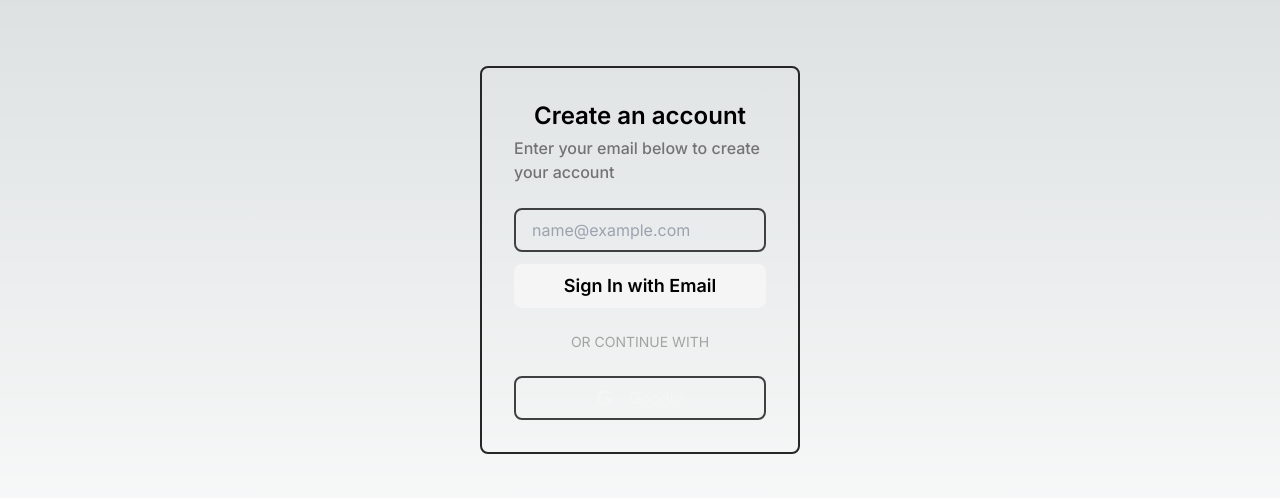
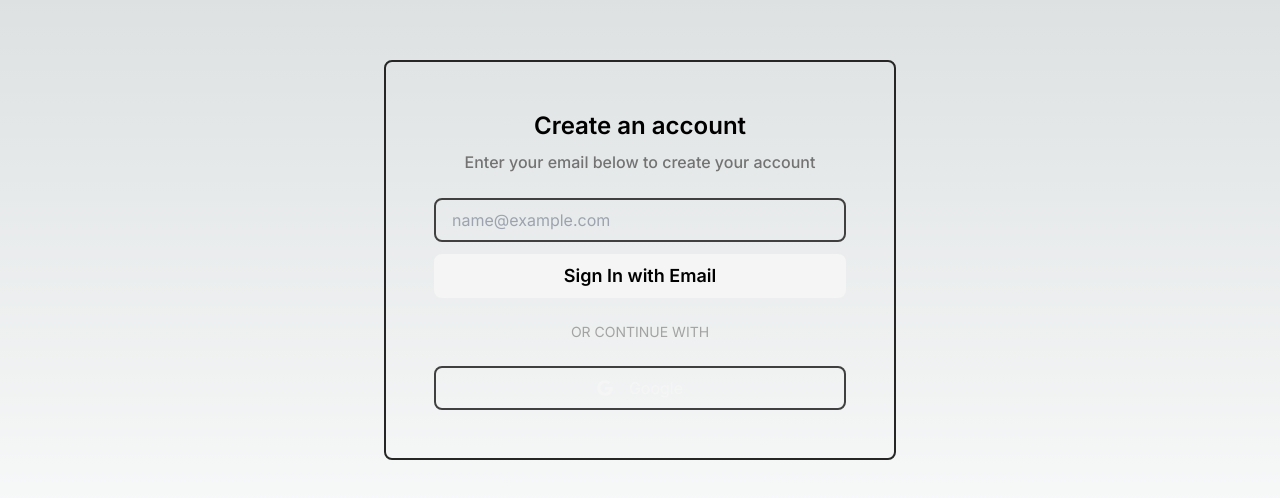
Before and after one commit to amanksh05/Wordhy, a Next.js app: page /login in a window 1280 px wide. Shown: the part 140-638 px from the top of the page. Built offline with nearby package versions, Linux system fonts and the light colour scheme.

Commit message:
login page modified

```diff
--- a/src/app/login/page.tsx
+++ b/src/app/login/page.tsx
@@ -14,8 +14,8 @@ function page() {
     return (
         <main className="flex min-h-screen flex-col items-center justify-center">
 
-            <div className=" border-2 flex flex-col items-center justify-center w-1/4  p-8 rounded-lg gap-6 border-neutral-800">
-                <div className="flex flex-col items-center justify-center gap-1">
+            <div className=" border-2 flex flex-col items-center justify-center max-w-lg w-6/12  p-12 rounded-lg gap-6 border-neutral-800">
+                <div className="flex flex-col items-center justify-center gap-2">
                     <div className="text-2xl font-semibold">
                         Create an account
                     </div>
```
